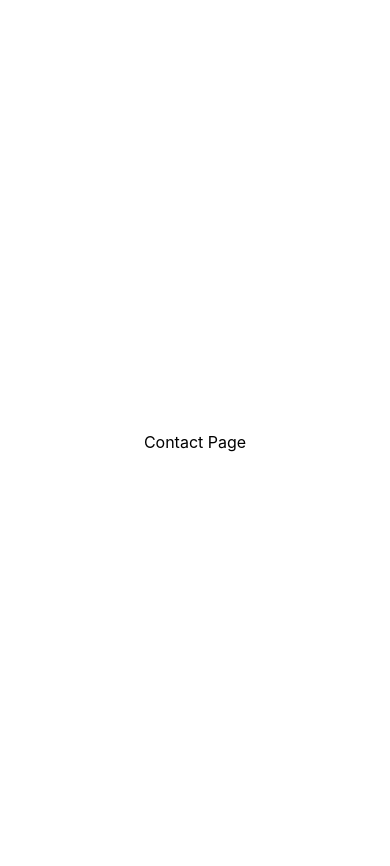
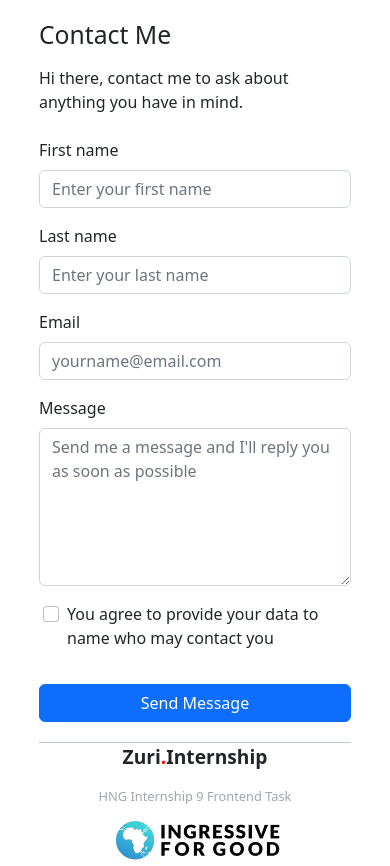
Before and after one commit to efunnuga-bamidele/Task-1-HNG9, a React (Create React App) app: page /contact in a window 390 px wide. Built offline with nearby package versions, Linux system fonts and the light colour scheme.

Commit message:
Build Contact Form and Implement Styles

```diff
--- a/package.json
+++ b/package.json
@@ -6,6 +6,7 @@
     "@testing-library/jest-dom": "^5.16.5",
     "@testing-library/react": "^13.4.0",
     "@testing-library/user-event": "^13.5.0",
+    "bootstrap": "^5.2.2",
     "react": "^18.2.0",
     "react-dom": "^18.2.0",
     "react-router-dom": "^6.4.3",
--- a/src/App.css
+++ b/src/App.css
@@ -8,6 +8,15 @@
   margin-top: 20px;
   background-color: #ffffff;
   min-height: 100vh;
+  display: flex;
+  flex-direction: column;
+  align-items: center;
+  justify-content: center;
+  text-align: center;
+}
+
+.footer_component {
+  margin-top: 10px;
   display: flex;
   flex-direction: column;
   align-items: center;
@@ -38,7 +47,7 @@
   text-align: center;
   font-size: 1em;
   width: 70%;
-  height: 50px;
+  height: 70px;
   border-radius: 10px;
   background: var(--button);
   margin: 10px;
@@ -50,6 +59,7 @@
 
 .App-link:hover {
   background: var(--button-hover);
+  color: black;
 }
 
 .icon__list {
--- a/src/App.js
+++ b/src/App.js
@@ -6,14 +6,18 @@ import './App.css';
 //components
 import Home from './routes/home/home';
 import Contact from './routes/contact/contact';
+import Footer from './components/footer/footer.component';
 
 function App() {
   return (
-    <div className="App">
+    <div>
         <Routes>
             <Route path='/' element={<Home />} />
             <Route path='/contact' element={<Contact />} />
         </Routes>
+        <div className="footer_component">
+          <Footer />
+        </div>
     </div>
   );
 }
--- a/src/components/social-links/social-links.component.jsx
+++ b/src/components/social-links/social-links.component.jsx
@@ -9,10 +9,10 @@ const SocialLinks = () => {
     return (
         <div className='icon__list'>
             <a href="">
-            <img src={Slack} id='twitter' alt="slack-icon" width='24' height='24' />
+            <img src={Slack} id='twitter' alt="slack-icon" width='50' height='50' />
             </a>
             <a href="https://github.com/efunnuga-bamidele" target="_blank">
-            <img src={Github} id='slack' alt="github-icon" width='24' height='24'/>
+            <img src={Github} id='slack' alt="github-icon" width='50' height='50'/>
             </a>
         </div>
     )
--- a/src/index.js
+++ b/src/index.js
@@ -3,6 +3,9 @@ import ReactDOM from 'react-dom/client'
 import { BrowserRouter } from 'react-router-dom'
 import App from './App'
 import './index.css'
+//import bootstrap
+import 'bootstrap/dist/css/bootstrap.min.css'
+import 'bootstrap/dist/js/bootstrap.min.js'
 
 const root = ReactDOM.createRoot(document.getElementById('root'))
 
--- a/src/routes/contact/contact.jsx
+++ b/src/routes/contact/contact.jsx
@@ -3,8 +3,46 @@ import './contact.styles.css';
 
 const Contact = () => {
     return(
-        <div>
-            Contact Page
+        <div className='contact__form'>
+            <form className='row g-3'>
+                <h2>Contact Me</h2>
+                <p className='mt-2 mb-2'>Hi there, contact me to ask about anything you have in mind.</p>
+
+                <div className="col-md-6">
+                    <label className='form-label'>First name</label>
+                    <input className='form-control' type="text" id='first_name' placeholder='Enter your first name'/>
+                </div>
+                <div className="col-md-6">
+                    <label className='form-label'>Last name</label>
+                    <input className='form-control' type="text" id='last_name' placeholder='Enter your last name'/>
+                </div>
+
+
+                <div className="col-md-12">
+                    <label className='form-label'>Email</label>
+                    <input className='form-control' type="email" id='email' placeholder='yourname@email.com'/>
+
+                </div>
+                <div className="form-group">
+                    <label className='form-label'>Message</label>
+                    <textarea className='form-control' id="message" cols="30" rows="6" placeholder="Send me a message and I'll reply you as soon as possible"></textarea>
+
+                </div>
+                <div className="row mb-3 mt-3">
+                    <div className="col-sm-10 ">
+                    <div className="form-check">
+                        <input className="form-check-input" type="checkbox" id="check_box" />
+                        <label className="form-check-label" >
+                            You agree to provide your data to name who may contact you
+                        </label>
+                    </div>
+                    </div>
+                </div>
+                <div className="d-grid gap-2">
+                    <button class="btn btn-primary" type='submit' id="btn__submit">Send Message</button>
+                </div>
+            </form>
+
         </div>
     )
 }
--- a/src/routes/contact/contact.styles.css
+++ b/src/routes/contact/contact.styles.css
@@ -0,0 +1,18 @@
+.contact__form {
+    display: flex;
+    flex-direction: column;
+    width: 50%;
+    /* align-items: center; */
+    /* justify-content: center; */
+    /* text-align: center; */
+    margin: 20px auto;
+}
+
+@media screen and (max-width:760px) {
+    .contact__form {
+        display: flex;
+        flex-direction: column;
+        width: 80%;
+        margin: 20px auto;
+    }
+}
--- a/src/routes/home/home.jsx
+++ b/src/routes/home/home.jsx
@@ -1,17 +1,15 @@
 //components
-import Footer from '../../components/footer/footer.component';
 import Navigation from '../../components/navigation/navigation.components';
 import ProfileDetail from '../../components/profile-detail/profile-detail.component';
 import SocialLinks from '../../components/social-links/social-links.component';
 
 const Home = () => {
     return(
-        <>
+        <div className="App">
             <ProfileDetail />
             <Navigation />
             <SocialLinks />
-            <Footer />
-        </>
+        </div>
     )
 }
 
```
Also changed, not shown: 1 other file (tests, documents, lock files or other folders).
